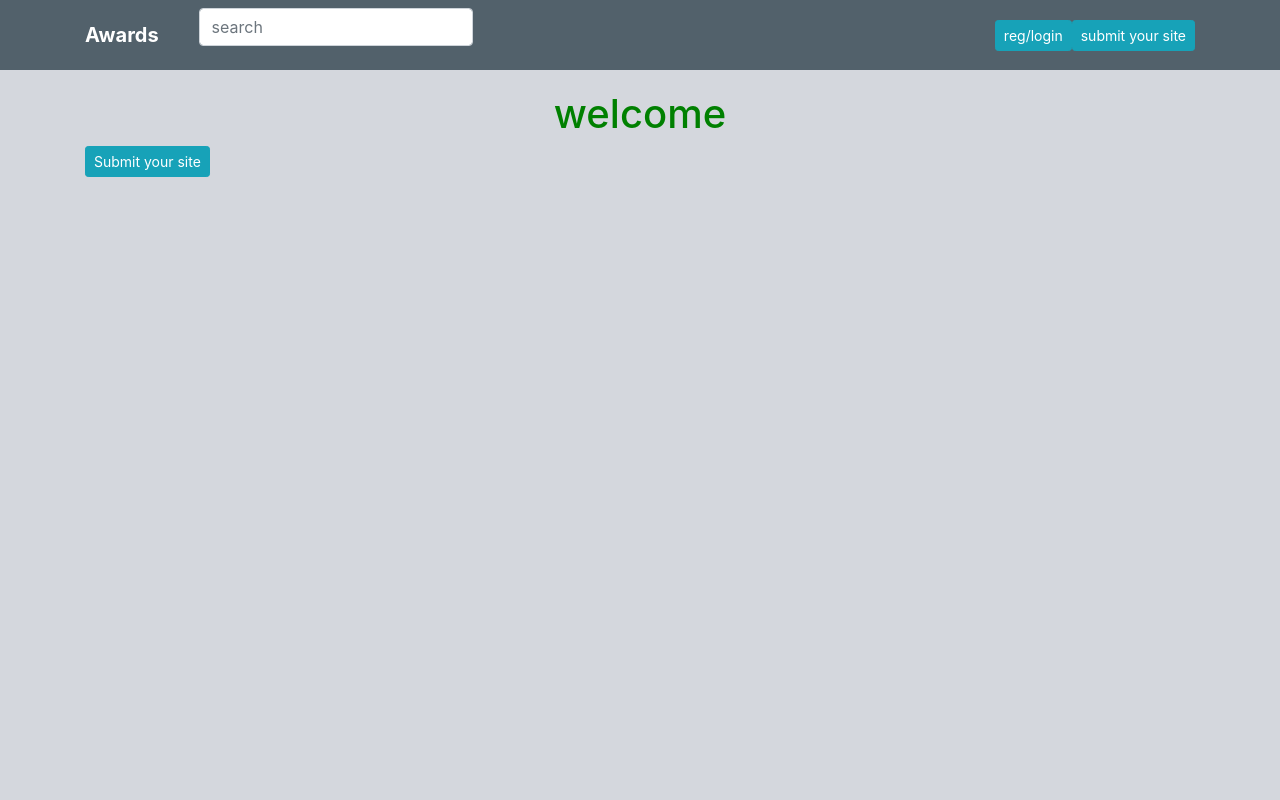
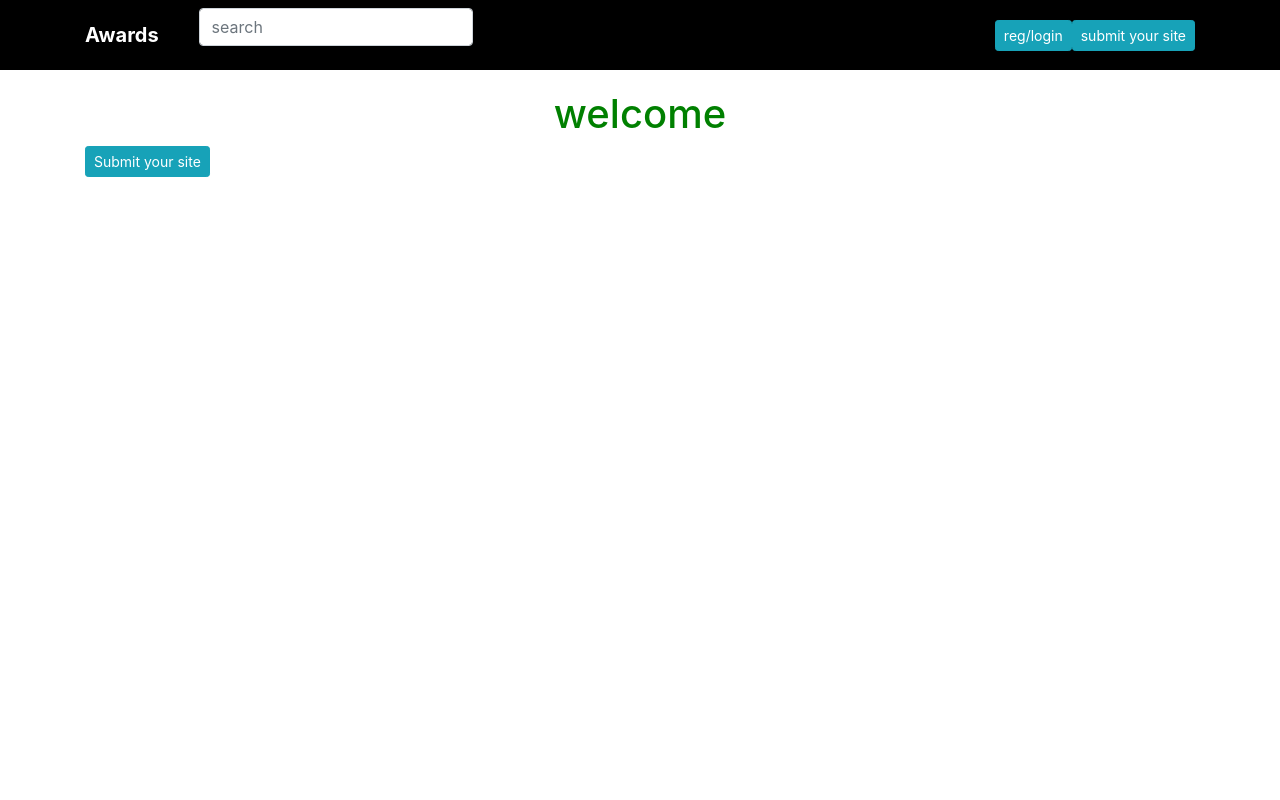
Before and after one commit to poldiee/proj-award, a Django app: page / in a window 1280 px wide. Run offline with Django 4.2, Linux system fonts and the light colour scheme; data that the repository does not hold is empty; some libraries are stand-ins or nearby versions.

Commit message:
nbar color edit

```diff
--- a/myawards/models.py
+++ b/myawards/models.py
@@ -44,7 +44,7 @@ class Post(models.Model):
 
     @classmethod
     def search_project(cls, title):
-        return cls.objects.filter(post__title__icontains=title).all()
+        return cls.objects.filter(title__icontains=title).all()
 
 class Rating(models.Model):
     rating = (
--- a/myawards/templates/navbar.html
+++ b/myawards/templates/navbar.html
@@ -9,7 +9,7 @@
         <div class="collapse navbar-collapse" id="navbarSupportedContent">
             <ul class="navbar-nav mr-auto">
                 <li class="nav-item active">
-                    <form class="form-inline" method="post" action="{% url 'search' %}">
+                    <form class="form-inline" method="get" action="{% url 'search' %}">
                         <div class="md-form my-0">
                             <input class="form-control mr-sm-2 " type="text" placeholder="search" name="title" aria-label="Search">
                         </div>
--- a/myawards/views.py
+++ b/myawards/views.py
@@ -131,9 +131,9 @@ def project(request, post):
     return render(request, 'project.html', params)
 
 def search_project(request):
-    if 'title' in request.GET and request.GET['title']:
+    if request.method == 'GET':
         title = request.GET.get("title")
-        results = Post.search_project(title)
+        results = Post.objects.filter(title__icontains=title).all()
         print(results)
         message = f'name'
         params = {
--- a/static/css/styles.css
+++ b/static/css/styles.css
@@ -2,7 +2,7 @@
     color:green;
 }
 #nbar{
-    background-color:#52616b;
+    background-color:black;
     color:black;
 }
 .login, #site{
@@ -26,7 +26,7 @@
     width: 30px;
 }
 body{
-    background-color:#d4d7dd;
+    background-color:white;
 }
 #heart{
     float:right;
```
